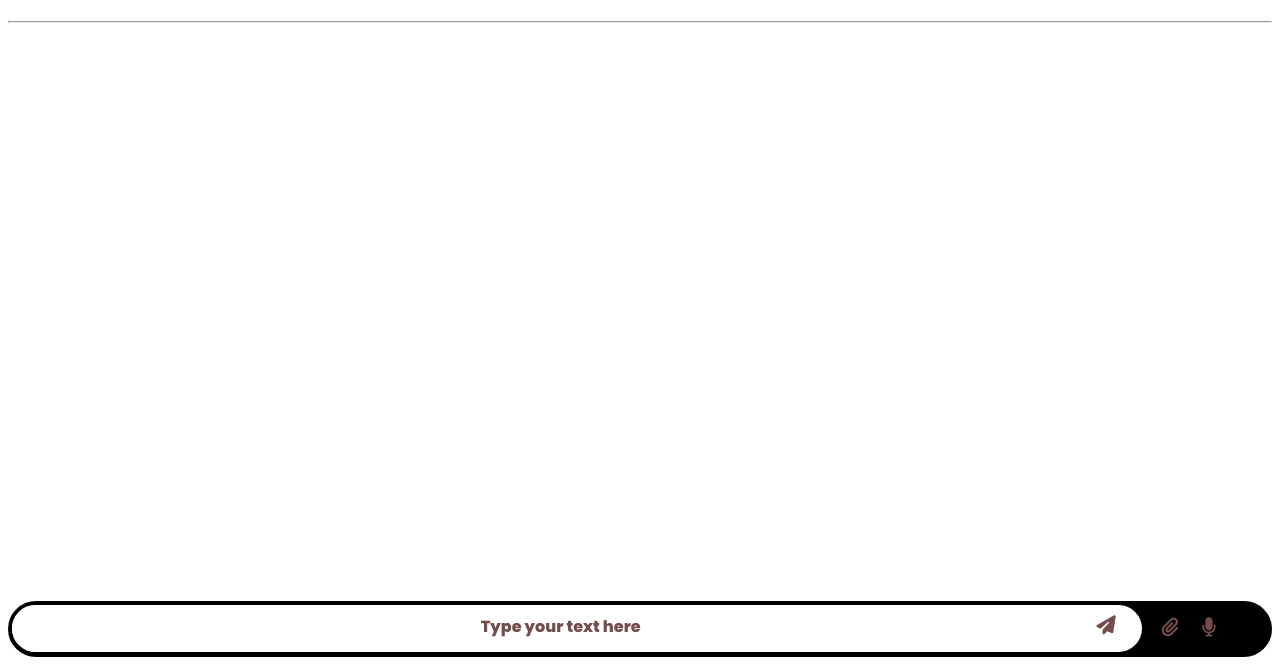
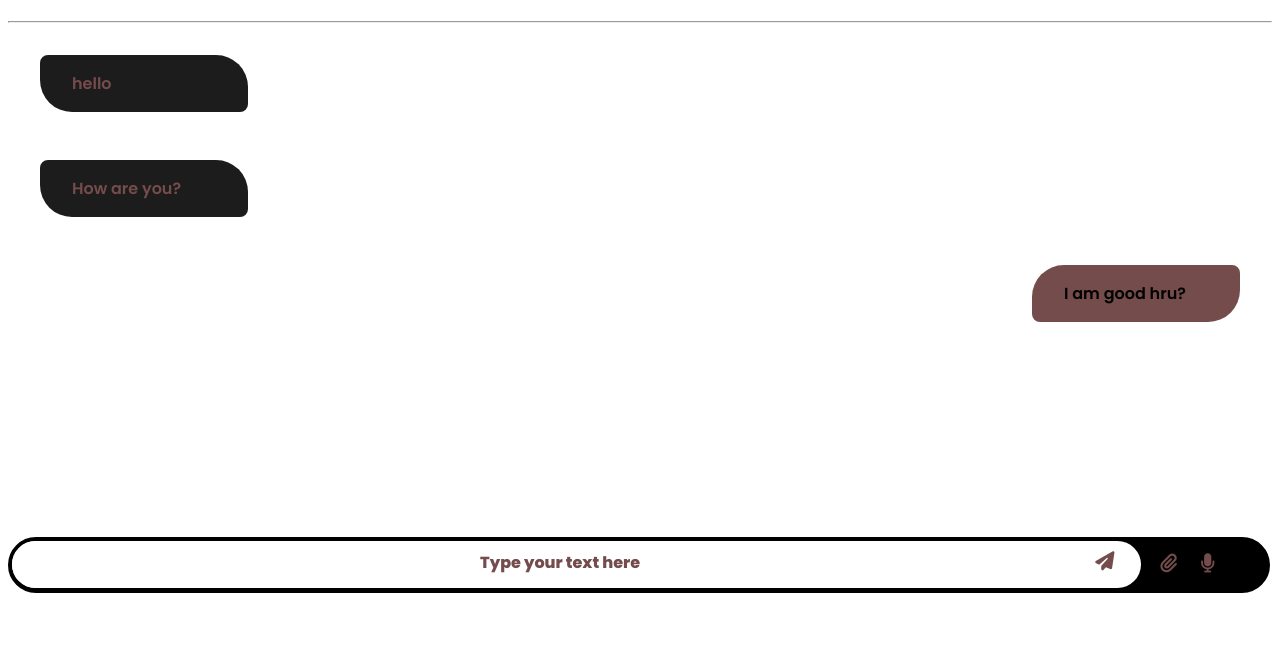
Before and after one commit to ahany42/Chatting-webpage-design, a plain HTML site: page index.html in a window 1280 px wide. Shown: the part 207-872 px from the top of the page. After the commit the page ends 816 px from the top, so only its background shows below. Drawn offline with Linux system fonts and the light colour scheme.

Commit message:
text messages design

```diff
--- a/index.css
+++ b/index.css
@@ -11,8 +11,19 @@
     border-style:solid;
     border-radius:2em;
     height:3em;
+    z-index:10;
+    position: fixed;
+    width:98%;
+    bottom:0;
 
 }
+/* .header{
+    z-index:10;
+    position: fixed;
+    width:98%;
+    top:0;
+
+} */
 .txtinput{
    width:90%;
    border-style: none;
@@ -102,6 +113,42 @@ h3
 .main{
     height:100vh;
 }
+.sendermessage{
+    background-color: rgb(29, 28, 28);
+    color: rgb(116, 76, 76);
+    font-weight:600 ;
+    padding:1em;
+    padding-left:2em;
+    width:10em;
+    text-align: left;
+    border-top-right-radius:2em;
+    border-top-left-radius:0.5em;
+    border-bottom-left-radius:2em;
+    border-bottom-right-radius:0.5em;
+    margin:2em;
+    margin-bottom:3em;
+
+
+}
+.recievermessage{
+    background-color: rgb(0, 0, 0);
+    background-color: rgb(116, 76, 76);
+    font-weight:600 ;
+    padding:1em;
+    padding-left:2em;
+    width:10em;
+    text-align: left;
+    border-top-left-radius:2em;
+    border-top-right-radius:0.5em;
+    border-bottom-right-radius:2em;
+    border-bottom-left-radius:0.5em;
+    margin-bottom:3em;
+    margin-right:2em;
+
+    margin-left: auto;
+
+}
+
 
 @media(max-width:1400px){
     #send{
@@ -123,6 +170,12 @@ h3
 
 }
 @media(max-width:700px){
+    .recievermessage{
+    margin-right: 1em;
+    }
+    .sendermessage{
+        margin-left:1em;
+    }
     #mic,#attachment,#send{
         font-size:1em;
 
@@ -133,6 +186,7 @@ h3
     .textinputcontainer{
         width:80%;
     }
+
 }
 @media(max-width:500px){
     .arrowcontainer{
@@ -156,4 +210,5 @@ h3
     .txtinput::placeholder{
         font-size:0.9em;
     }
+
 }
--- a/index.html
+++ b/index.html
@@ -14,14 +14,28 @@
     </head>
     <body>
 <section class="main">
-
+<div class="header">
     <i class="fa-solid fa-arrow-left" id="arrow"> <span class="back">Back</span></i>
     <h3 class="sendername"><i class="fa-solid fa-user-tie" id="avatar"></i> Aly Hany</h3>
     <hr clas="line">
+</div>
+<div class="chatcontent">
+    <div class="sendermessage">
+        hello
+    </div>
+    <div class="sendermessage">
+        How are you?
+    </div>
+
+    <div class="recievermessage">
+        I am good hru?
+    </div>
+</div>
 
 </section>
+<div class="footercontainer">
 <footer class="footersection">
-    <div class="footercontainer">
+
         <div class="inputcontainer">
             <div class="textinputcontainer">
                <input class="txtinput" type="text" placeholder="Type your text here" >
@@ -32,7 +46,8 @@
                 <i class="fa-solid fa-microphone" id="mic"></i>
             </div>
         </div>
-    </div>
+
 </footer>
+</div>
     </body>
 </html>
```
